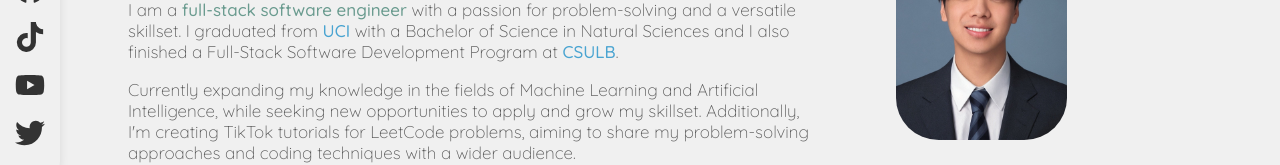
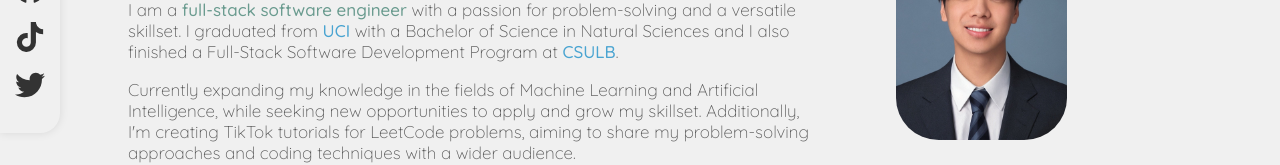
Before and after one commit to nhvn/portfolio, a React (Create React App) app: page /about in a window 1280 px wide. Shown: the part 211-376 px from the top of the page. Built offline with nearby package versions, Linux system fonts and the light colour scheme.

Commit message:
Removed YT link from side bar

```diff
--- a/src/Sidebar.js
+++ b/src/Sidebar.js
@@ -9,7 +9,7 @@ const Sidebar = () => {
         <li><a href="https://www.linkedin.com/in/alannhans" target="_blank" rel="noreferrer"><FaLinkedin /></a></li>
         <li><a href="https://github.com/nhvn" target="_blank" rel="noreferrer"><FaGithub /></a></li>
         <li><a href="https://www.tiktok.com/@totezalan?is_from_webapp=1&sender_device=pc" target="_blank" rel="noreferrer"><FaTiktok /></a></li>
-        <li><a href="https://www.youtube.com/channel/UCeq4B3hUh6C-sDbvtQPiwjA" target="_blank" rel="noreferrer"><FaYoutube /></a></li>
+        {/* <li><a href="https://www.youtube.com/channel/UCeq4B3hUh6C-sDbvtQPiwjA" target="_blank" rel="noreferrer"><FaYoutube /></a></li> */}
         <li><a href="https://twitter.com/totezalan" target="_blank" rel="noreferrer"><FaTwitter /></a></li>
       </ul>
     </div>
```
